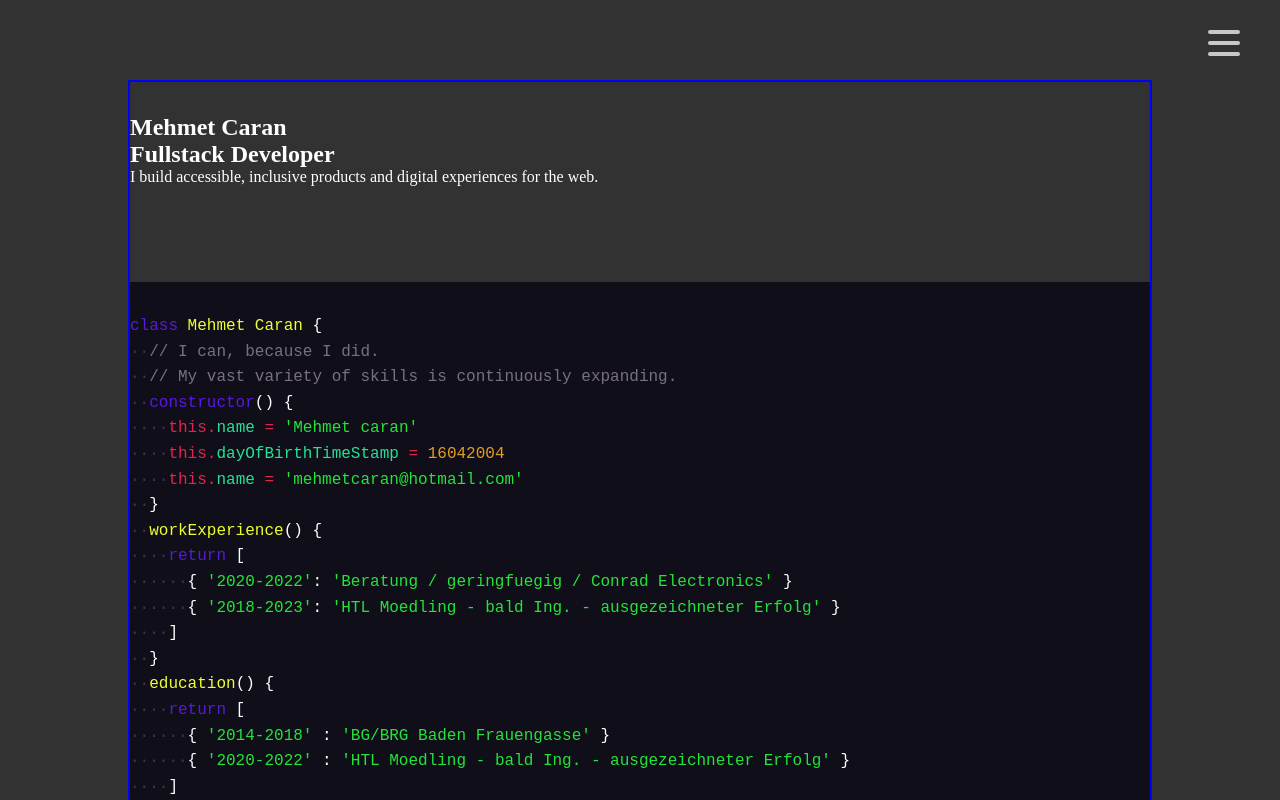
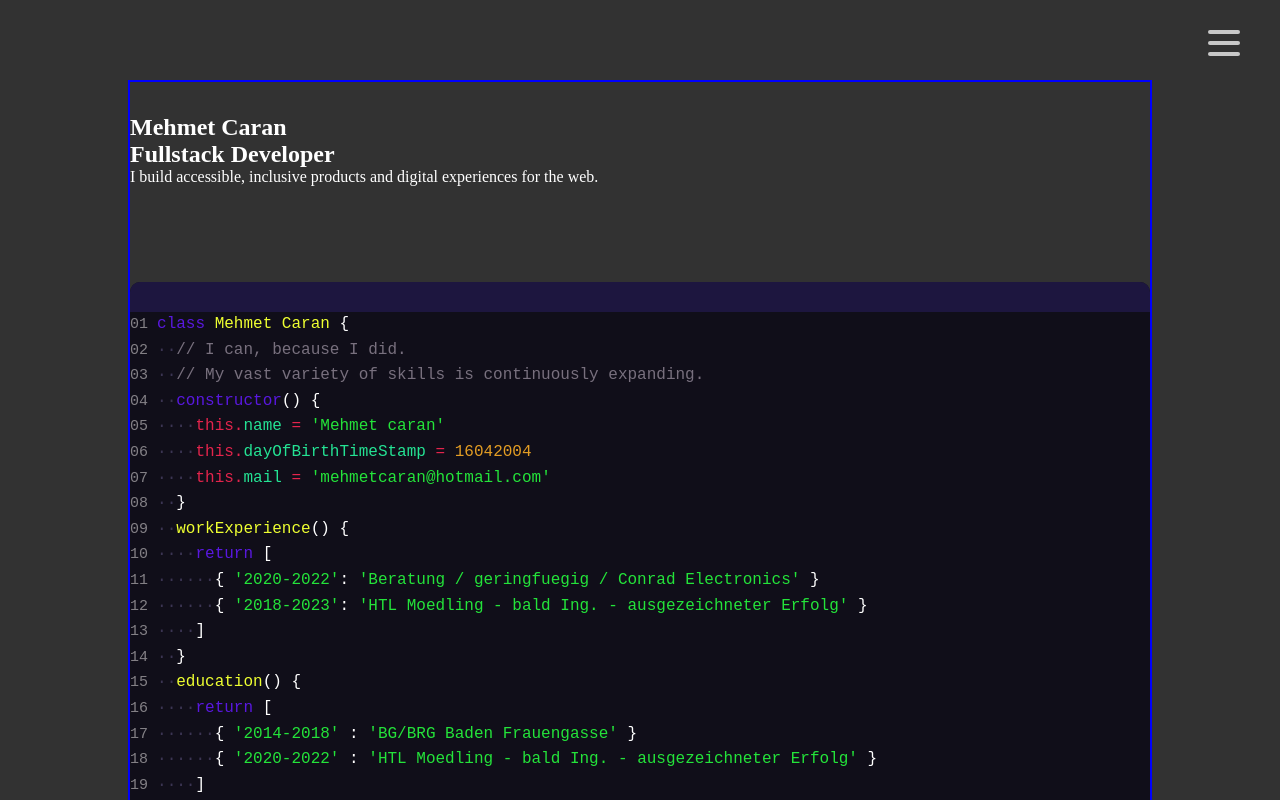
Before and after one commit to memo-cr/FrontendPortofolio, a React (Vite) app: page / in a window 1280 px wide. Shown: the top 800 px of the page. Built offline with nearby package versions, Linux system fonts and the light colour scheme; no server answers.

Commit message:
feat: codeblock

```diff
--- a/src/assets/components/projects/Projects.jsx
+++ b/src/assets/components/projects/Projects.jsx
@@ -1,6 +1,11 @@
 import { useEffect, useState } from "react";
 import axios from "axios";
 import ProjcetItem from "./ProjectItem";
+
+let dummy={
+  name:"Portofolio",
+des: "hellowordl"}
+
 
 function Projects(props) {
   let [projects, setProjects] = useState([]);
--- a/src/assets/components/tools/Code/Codeblock.jsx
+++ b/src/assets/components/tools/Code/Codeblock.jsx
@@ -8,13 +8,14 @@ function Codeblock(props) {
   ];
   return (
     <section className="codeblock">
+      <header id="codeheader"></header>
       <Line nr="01" methods="class" propname=" Mehmet Caran ">&#123;</Line>
       <Line nr="02" dot="··" comment="// I can, because I did."></Line>
       <Line nr="03" dot="··" comment="// My vast variety of skills is continuously expanding."></Line>
       <Line nr="04" dot="··" methods="constructor">() &#123;</Line>
       <Line nr="05" dot="····" thisname="name"> <span className="string">'Mehmet caran'</span> </Line>
       <Line nr="06" dot="····" thisname="dayOfBirthTimeStamp"> <span className="number">16042004</span> </Line>
-      <Line nr="07" dot="····" thisname="name"> <span className="string">'mehmetcaran@hotmail.com'</span> </Line>
+      <Line nr="07" dot="····" thisname="mail"> <span className="string">'mehmetcaran@hotmail.com'</span> </Line>
       <Line nr="08" dot="··">&#125;</Line>
       <Line nr="09" dot="··" propname="workExperience">() &#123;</Line>
       <Line nr="10" dot="····" methods="return"> [</Line>
--- a/src/assets/components/tools/Code/Line.jsx
+++ b/src/assets/components/tools/Code/Line.jsx
@@ -1,6 +1,7 @@
 function Line(props) {
   return (
-    <div >
+    <div className="line">
+      <span className="nr">{props.nr}  </span>
       {props.dot ? <span className="dot">{props.dot}</span> : null}
       {props.comment ? <span className="comment">{props.comment}</span> : null}
       {props.methods ? <span className="methods">{props.methods}</span> : null}
--- a/src/assets/styles/code.css
+++ b/src/assets/styles/code.css
@@ -3,6 +3,16 @@
     font-family: Roboto Mono,Courier New,Courier,monospace!important;
     font-size: 16px;
     line-height: 1.6;
+    border-radius: 10px;
+    padding-top:0px;
+    padding-bottom: 15px;
+}
+.codeblock header{
+    background-color: rgb(29, 22, 63);
+    height:30px;
+    width:100%;
+    border-top-right-radius: 10px;
+    border-top-left-radius: 10px;
 }
 .dot {
     color: #3b3553;
@@ -39,3 +49,17 @@ color: #24e394;
     top: 0;
     z-index: 3;
 }
+.nr{
+    opacity: 0.8;
+    color: #a09da1;
+    font-size: 15px;
+    font: bold;
+
+}
+.line{
+    width:100%;
+
+}
+.line:hover{
+    background-color:#272727;
+}
```
